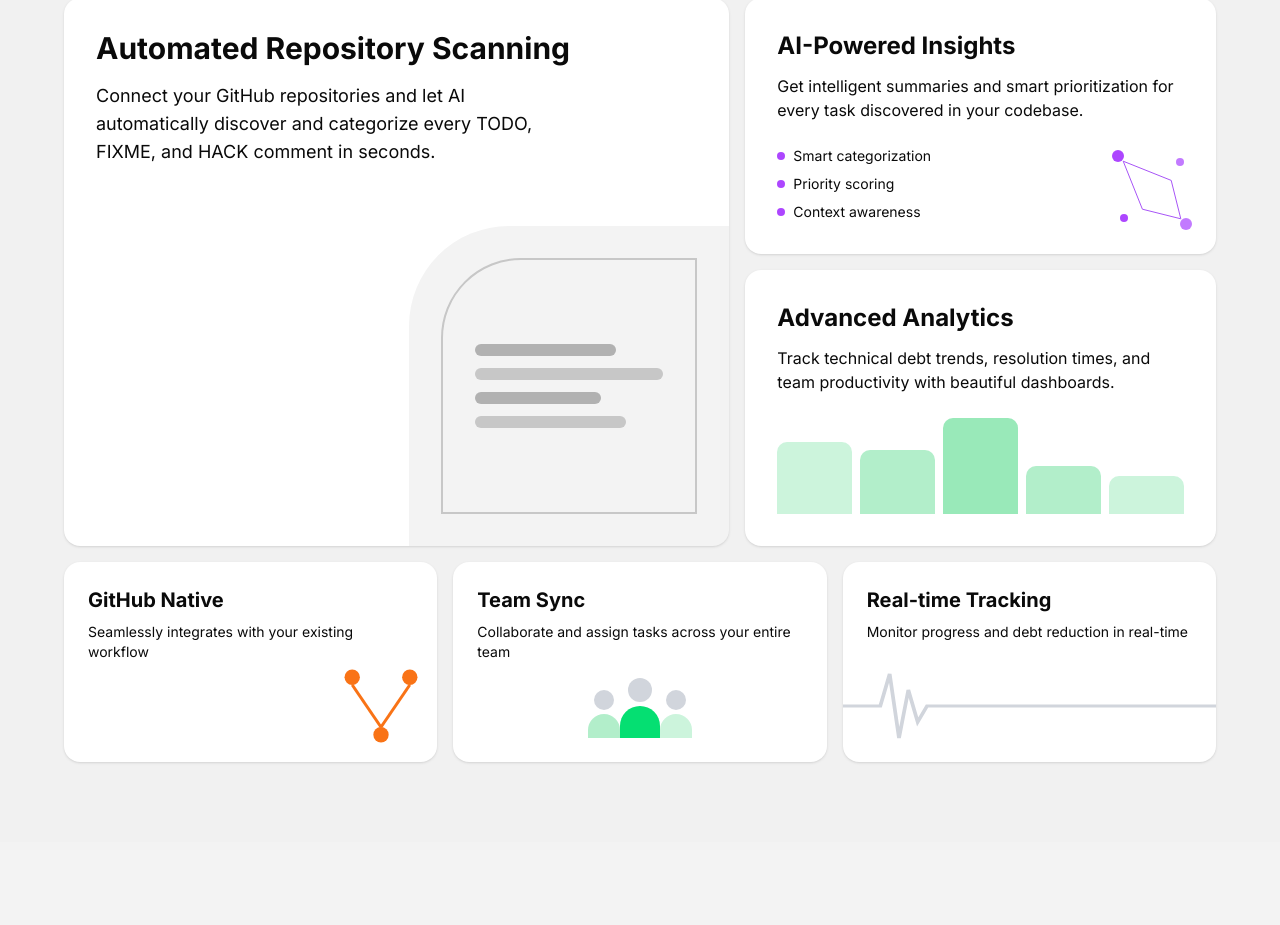
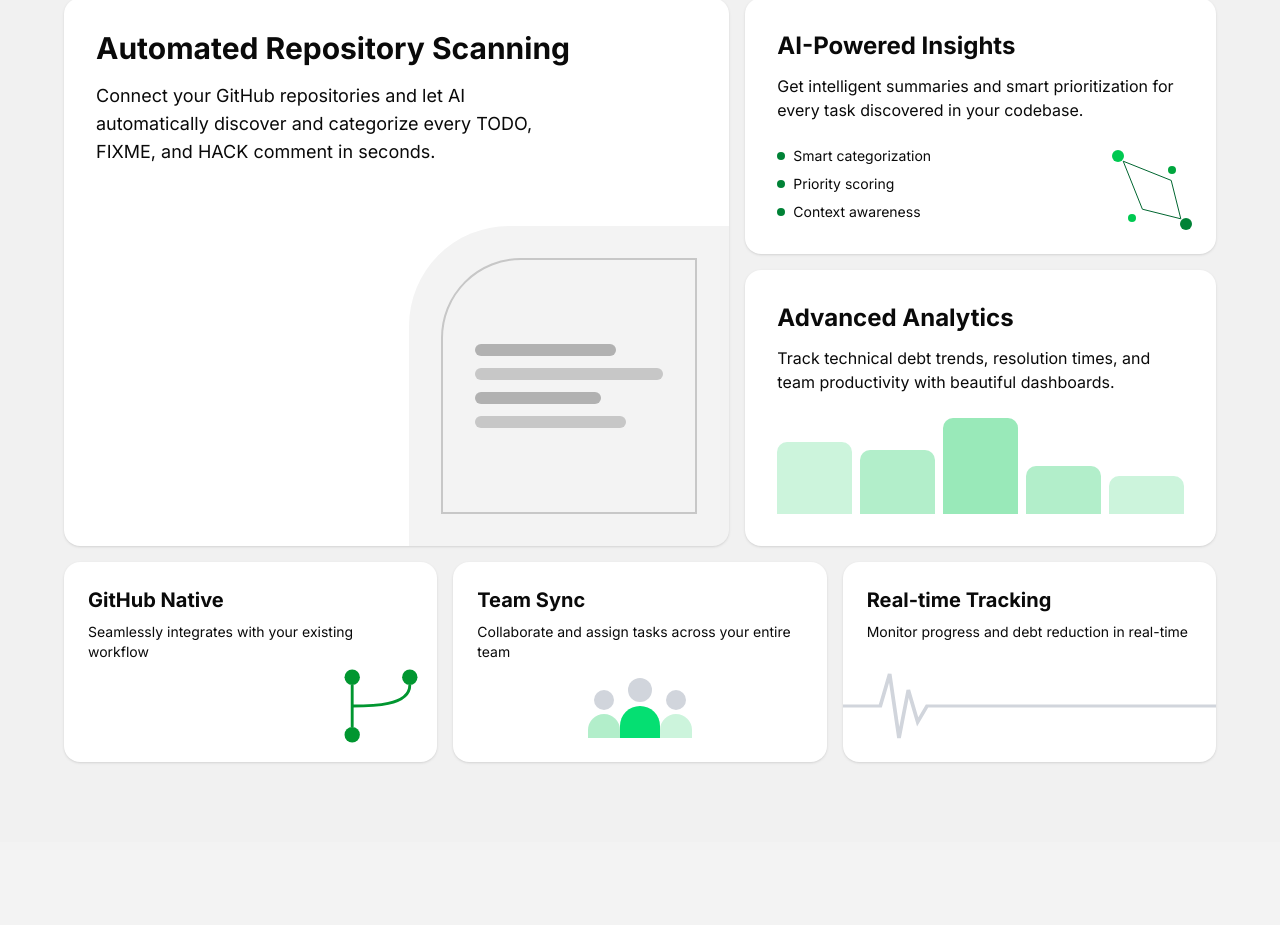
Before and after one commit to Jawad-Ali2/git-task-main, a Next.js app in the folder client/: page / in a window 1280 px wide. Shown: the part 710-1635 px from the top of the page. Built offline with nearby package versions, Linux system fonts and the light colour scheme; no server answers.

Commit message:
Home and Pricing UI fix

```diff
--- a/client/app/page.tsx
+++ b/client/app/page.tsx
@@ -89,15 +89,15 @@ export default function Home() {
                 </p>
                 <div className="mt-6 space-y-2">
                   <div className="flex items-center gap-2 text-sm">
-                    <div className="w-2 h-2 rounded-full bg-purple-500"></div>
+                    <div className="w-2 h-2 rounded-full bg-green-700"></div>
                     <span>Smart categorization</span>
                   </div>
                   <div className="flex items-center gap-2 text-sm">
-                    <div className="w-2 h-2 rounded-full bg-purple-500"></div>
+                    <div className="w-2 h-2 rounded-full bg-green-700"></div>
                     <span>Priority scoring</span>
                   </div>
                   <div className="flex items-center gap-2 text-sm">
-                    <div className="w-2 h-2 rounded-full bg-purple-500"></div>
+                    <div className="w-2 h-2 rounded-full bg-green-700"></div>
                     <span>Context awareness</span>
                   </div>
                 </div>
@@ -105,15 +105,15 @@ export default function Home() {
 
               {/* Neural network visualization - bottom right corner */}
               <div className="absolute bottom-4 right-4 w-24 h-24">
-                <div className="absolute top-2 left-2 w-3 h-3 rounded-full bg-purple-500"></div>
-                <div className="absolute top-4 right-4 w-2 h-2 rounded-full bg-purple-400"></div>
-                <div className="absolute bottom-4 left-4 w-2 h-2 rounded-full bg-purple-500"></div>
-                <div className="absolute bottom-2 right-2 w-3 h-3 rounded-full bg-purple-400"></div>
+                <div className="absolute top-2 left-2 w-3 h-3 rounded-full bg-green-500"></div>
+                <div className="absolute top-6 right-6 w-2 h-2 rounded-full bg-green-600"></div>
+                <div className="absolute bottom-4 left-6 w-2 h-2 rounded-full bg-green-500"></div>
+                <div className="absolute bottom-2 right-2 w-3 h-3 rounded-full bg-green-700"></div>
                 <svg className="absolute inset-0 w-full h-full" xmlns="http://www.w3.org/2000/svg">
-                  <line x1="20%" y1="20%" x2="70%" y2="40%" stroke="rgb(168, 85, 247)" strokeWidth="1" className="group-hover:stroke-2 transition-all" />
-                  <line x1="20%" y1="20%" x2="40%" y2="70%" stroke="rgb(168, 85, 247)" strokeWidth="1" className="group-hover:stroke-2 transition-all" />
-                  <line x1="70%" y1="40%" x2="80%" y2="80%" stroke="rgb(168, 85, 247)" strokeWidth="1" className="group-hover:stroke-2 transition-all" />
-                  <line x1="40%" y1="70%" x2="80%" y2="80%" stroke="rgb(168, 85, 247)" strokeWidth="1" className="group-hover:stroke-2 transition-all" />
+                  <line x1="20%" y1="20%" x2="70%" y2="40%" stroke="rgb(1, 102, 48)" strokeWidth="1" className="group-hover:stroke-2 transition-all" />
+                  <line x1="20%" y1="20%" x2="40%" y2="70%" stroke="rgb(1, 102, 48)" strokeWidth="1" className="group-hover:stroke-2 transition-all" />
+                  <line x1="70%" y1="40%" x2="80%" y2="80%" stroke="rgb(1, 102, 48)" strokeWidth="1" className="group-hover:stroke-2 transition-all" />
+                  <line x1="40%" y1="70%" x2="80%" y2="80%" stroke="rgb(1, 102, 48)" strokeWidth="1" className="group-hover:stroke-2 transition-all" />
                 </svg>
               </div>
             </Card>
@@ -147,11 +147,19 @@ export default function Home() {
               {/* Git branch visualization - bottom right corner */}
               <div className="absolute bottom-2 right-2 w-24 h-24">
                 <svg viewBox="0 0 100 100" className="w-full h-full">
-                  <circle cx="20" cy="20" r="8" fill="rgb(249, 115, 22)" />
-                  <circle cx="80" cy="20" r="8" fill="rgb(249, 115, 22)" />
-                  <circle cx="50" cy="80" r="8" fill="rgb(249, 115, 22)" />
-                  <line x1="20" y1="28" x2="50" y2="72" stroke="rgb(249, 115, 22)" strokeWidth="3" />
-                  <line x1="80" y1="28" x2="50" y2="72" stroke="rgb(249, 115, 22)" strokeWidth="3" />
+                  {/* Top left node */}
+                  <circle cx="20" cy="20" r="8" fill="rgb(1, 150, 48)" />
+                  {/* Top right node */}
+                  <circle cx="80" cy="20" r="8" fill="rgb(1, 150, 48)" />
+                  {/* Bottom node */}
+                  <circle cx="20" cy="80" r="8" fill="rgb(1, 150, 48)" />
+
+                  {/* Vertical line from top left to middle */}
+                  <line x1="20" y1="28" x2="20" y2="50" stroke="rgb(1, 150, 48)" strokeWidth="3" />
+                  {/* Branch line from top right to middle */}
+                  <path d="M 80 28 C 80 50, 40 50, 20 50" stroke="rgb(1, 150, 48)" strokeWidth="3" fill="none" />
+                  {/* Vertical line from middle to bottom */}
+                  <line x1="20" y1="50" x2="20" y2="72" stroke="rgb(1, 150, 48)" strokeWidth="3" />
                 </svg>
               </div>
             </Card>
--- a/client/app/pricing/page.tsx
+++ b/client/app/pricing/page.tsx
@@ -146,7 +146,7 @@ export default function PricingPage() {
             {pricingPlans.map((plan, index) => (
               <Card
                 key={index}
-                className={`glass glass-hover relative flex flex-col ${
+                className={`relative flex flex-col ${
                   plan.popular
                     ? 'border-primary shadow-lg md:scale-105'
                     : 'border-none'
@@ -204,7 +204,7 @@ export default function PricingPage() {
         <div className="container mx-auto max-w-6xl">
           <div className="text-center mb-8 md:mb-12 px-4">
             <h2 className="text-3xl md:text-4xl font-bold mb-3 md:mb-4">Feature Comparison</h2>
-            <p className="text-base md:text-xl text-muted-foreground">
+            <p className="text-base md:text-xl">
               Compare all features across our plans
             </p>
           </div>
```
